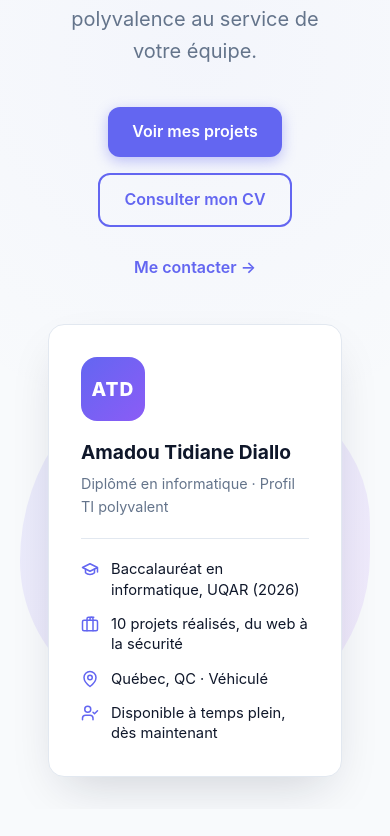
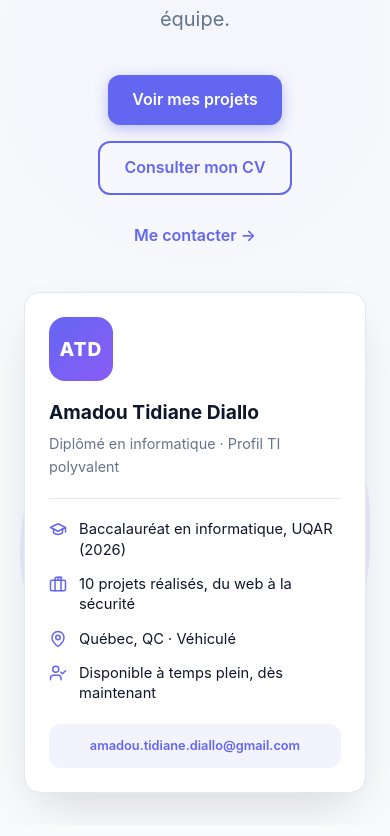
Before and after one commit to AmadouTidianeDiallo03/PortFolio, a React (Vite) app: page / in a window 390 px wide. Shown: the part 808-1644 px from the top of the page. Built offline with nearby package versions, Linux system fonts and the light colour scheme.

Commit message:
Ajout de l'adresse amadou.tidiane.diallo@gmail.com (accueil, contact, pied de page)
Co-Authored-By: Claude Opus 5.5 <noreply@anthropic.com>
Claude-Session: https://claude.ai/code/session_01AT57HX7VoUchBJKZv4uoKa

```diff
--- a/src/data/constants.js
+++ b/src/data/constants.js
@@ -2,7 +2,8 @@ export const PERSON = {
     name: "Amadou Tidiane Diallo",
     tagline: "Diplômé d'un baccalauréat en informatique de l'UQAR, je recherche ma première expérience professionnelle dans les technologies de l'information.",
     availability: "Disponible immédiatement",
-    email: "Tidiane24796@gmail.com",
+    email: "amadou.tidiane.diallo@gmail.com",
+    emailAlt: "tidiane24796@gmail.com",
     linkedin: "https://www.linkedin.com/in/amadou-tidiane-diallo-9b2bb23aa/",
     github: "https://github.com/AmadouTidianeDiallo03",
     location: "Québec, QC",
--- a/src/pages/Accueil.jsx
+++ b/src/pages/Accueil.jsx
@@ -13,6 +13,7 @@ import {
     MapPinIcon,
     BriefcaseIcon,
     UserCheckIcon,
+    MailIcon,
 } from "../components/Icons";
 import "../styles/home.css";
 
@@ -121,6 +122,10 @@ export default function Home() {
                                     <span>Disponible à temps plein, dès maintenant</span>
                                 </li>
                             </ul>
+                            <a href={`mailto:${PERSON.email}`} className="profile-email">
+                                <MailIcon width="18" height="18" />
+                                <span>{PERSON.email}</span>
+                            </a>
                         </aside>
                     </div>
                 </div>
--- a/src/pages/Contact.jsx
+++ b/src/pages/Contact.jsx
@@ -49,7 +49,12 @@ export default function Contact() {
                             </div>
                             <div>
                                 <p className="contact-label">Courriel</p>
-                                <p className="contact-value">{PERSON.email}</p>
+                                <p className="contact-value">
+                                    <a href={`mailto:${PERSON.email}`}>{PERSON.email}</a>
+                                </p>
+                                <p className="contact-value" style={{ fontSize: "0.9rem", opacity: 0.85 }}>
+                                    <a href={`mailto:${PERSON.emailAlt}`}>{PERSON.emailAlt}</a>
+                                </p>
                             </div>
                         </div>
 
--- a/src/styles/home.css
+++ b/src/styles/home.css
@@ -525,3 +525,42 @@
         grid-template-columns: 1fr;
     }
 }
+
+.profile-email {
+    display: flex;
+    align-items: center;
+    justify-content: center;
+    gap: 0.5rem;
+    margin-top: 1.25rem;
+    padding: 0.75rem 1rem;
+    border-radius: var(--radius-md);
+    background: rgba(99, 102, 241, 0.08);
+    color: var(--primary-color);
+    font-size: 0.85rem;
+    font-weight: 600;
+    overflow-wrap: anywhere;
+    transition: background 0.2s;
+}
+
+.profile-email:hover {
+    background: rgba(99, 102, 241, 0.16);
+}
+
+@media (max-width: 600px) {
+    .profile-card {
+        padding: 1.5rem;
+    }
+
+    .profile-email {
+        padding: 0.75rem 0.5rem;
+        font-size: 0.8rem;
+    }
+
+    .profile-email svg {
+        display: none;
+    }
+
+    .hero-section {
+        padding: 2rem 0.5rem;
+    }
+}
```
